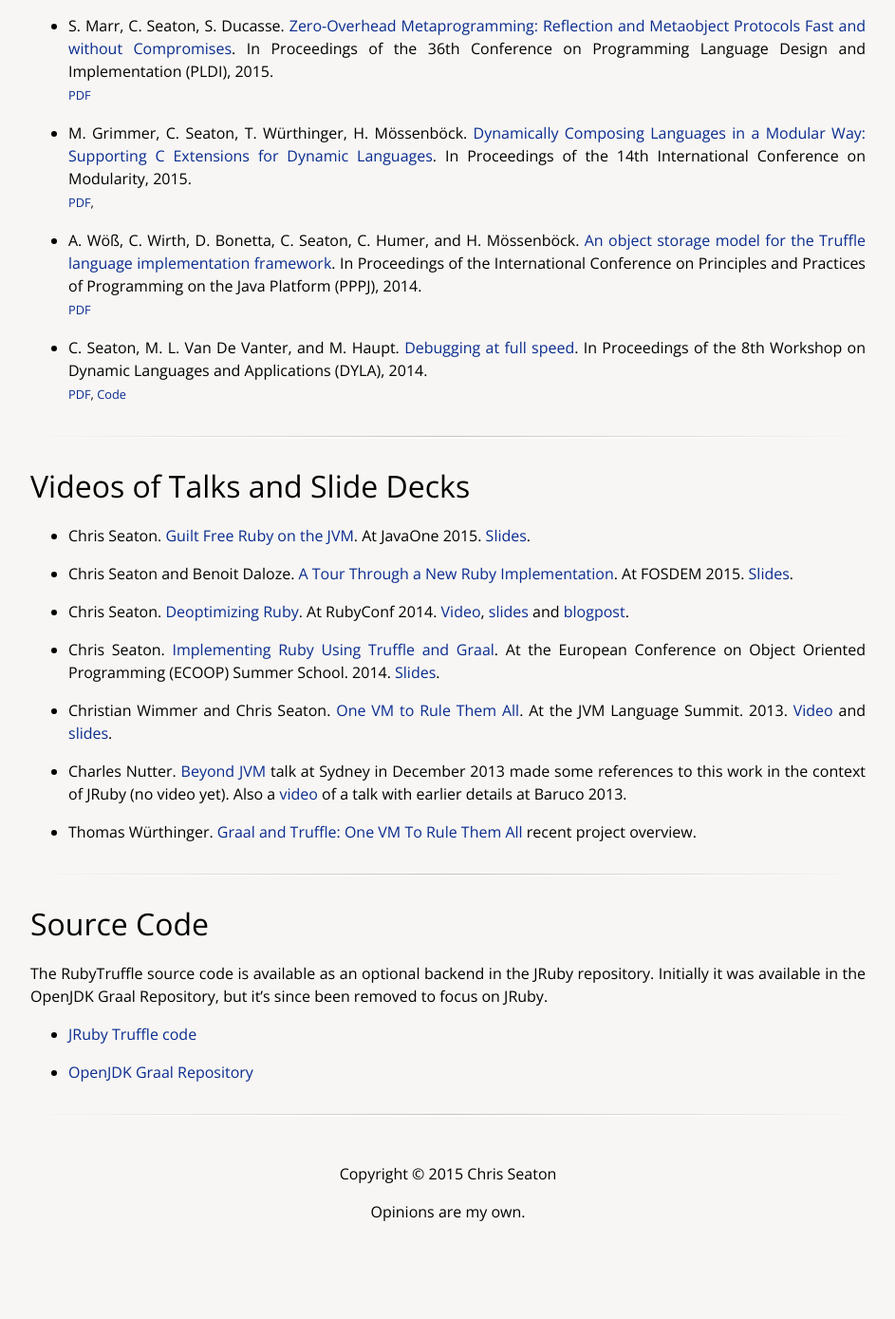
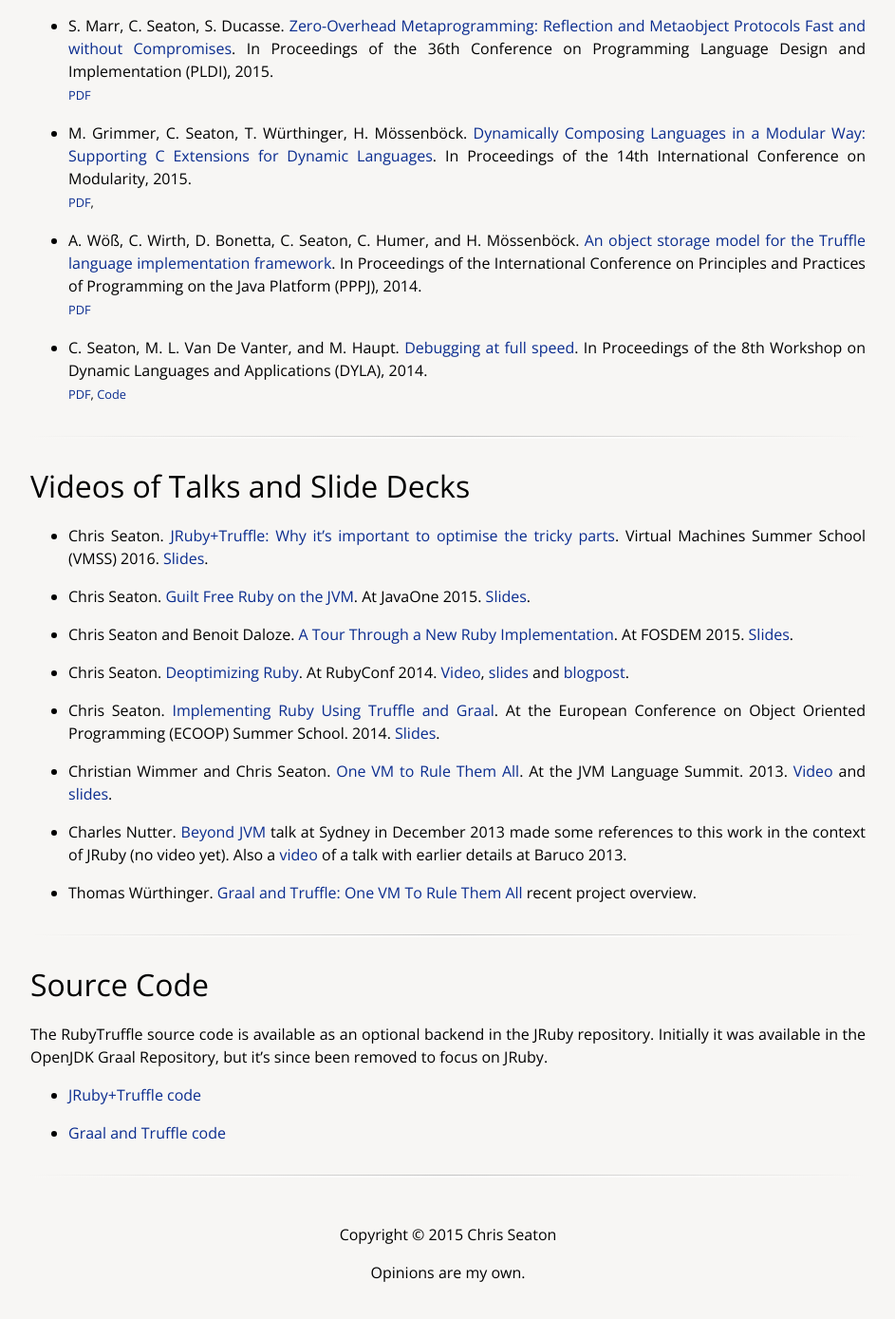
Before and after one commit to chrisseaton/chrisseaton.github.io, a Jekyll site: the page built from rubytruffle/index.md, in a window 1280 px wide and 1400 px high, scrolled down 1431 px. Shown: the top 1389 px of the window at 95% size, without its empty margins (168-1111 px from the left). Built offline with Jekyll 4.4.1, drawn with Linux system fonts in a browser that asks for light colours; nearby versions of some CDN libraries; before the commit the page ends 2767 px from its top, so only the background shows below that.

Commit message:
Update a few talks.

```diff
--- a/rubytruffle/index.md
+++ b/rubytruffle/index.md
@@ -94,6 +94,8 @@
 
 # Videos of Talks and Slide Decks
 
+*   Chris Seaton. [JRuby+Truffle: Why it's important to optimise the tricky parts](javaone15/guilt-free-ruby-on-the-jvm.pdf). Virtual Machines Summer School (VMSS) 2016. [Slides](vmss16/vmss16-ruby.pdf).
+
 *   Chris Seaton. [Guilt Free Ruby on the JVM](javaone15/guilt-free-ruby-on-the-jvm.pdf). At JavaOne 2015. [Slides](javaone15/guilt-free-ruby-on-the-jvm.pdf).
 
 *   Chris Seaton and Benoit Daloze. [A Tour Through a New Ruby Implementation](fosdem15/truffle-tour.pdf). At FOSDEM 2015. [Slides](fosdem15/truffle-tour.pdf).
@@ -116,6 +118,6 @@
 repository. Initially it was available in the OpenJDK Graal Repository, but it's
 since been removed to focus on JRuby.
 
-*   [JRuby Truffle code](https://github.com/jruby/jruby/tree/master/truffle/src/main/java/org/jruby/truffle)
+*   [JRuby+Truffle code](https://github.com/jruby/jruby/tree/master/truffle/src/main/java/org/jruby/truffle)
 
-*   [OpenJDK Graal Repository](http://hg.openjdk.java.net/graal/graal)
+*   [Graal and Truffle code](https://github.com/graalvm)
```
Also changed, not shown: index.md (+8 -2 lines), 1 other file.
